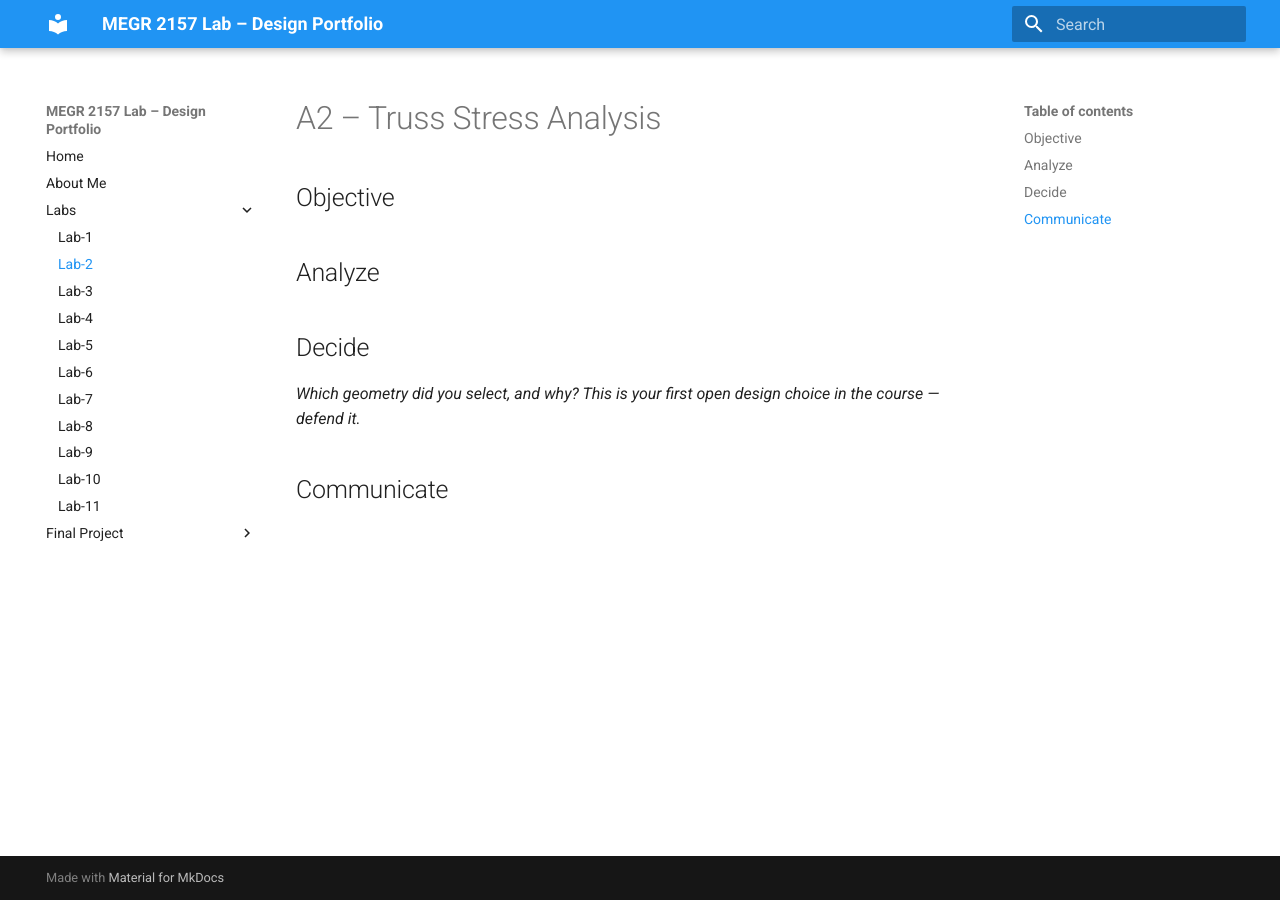
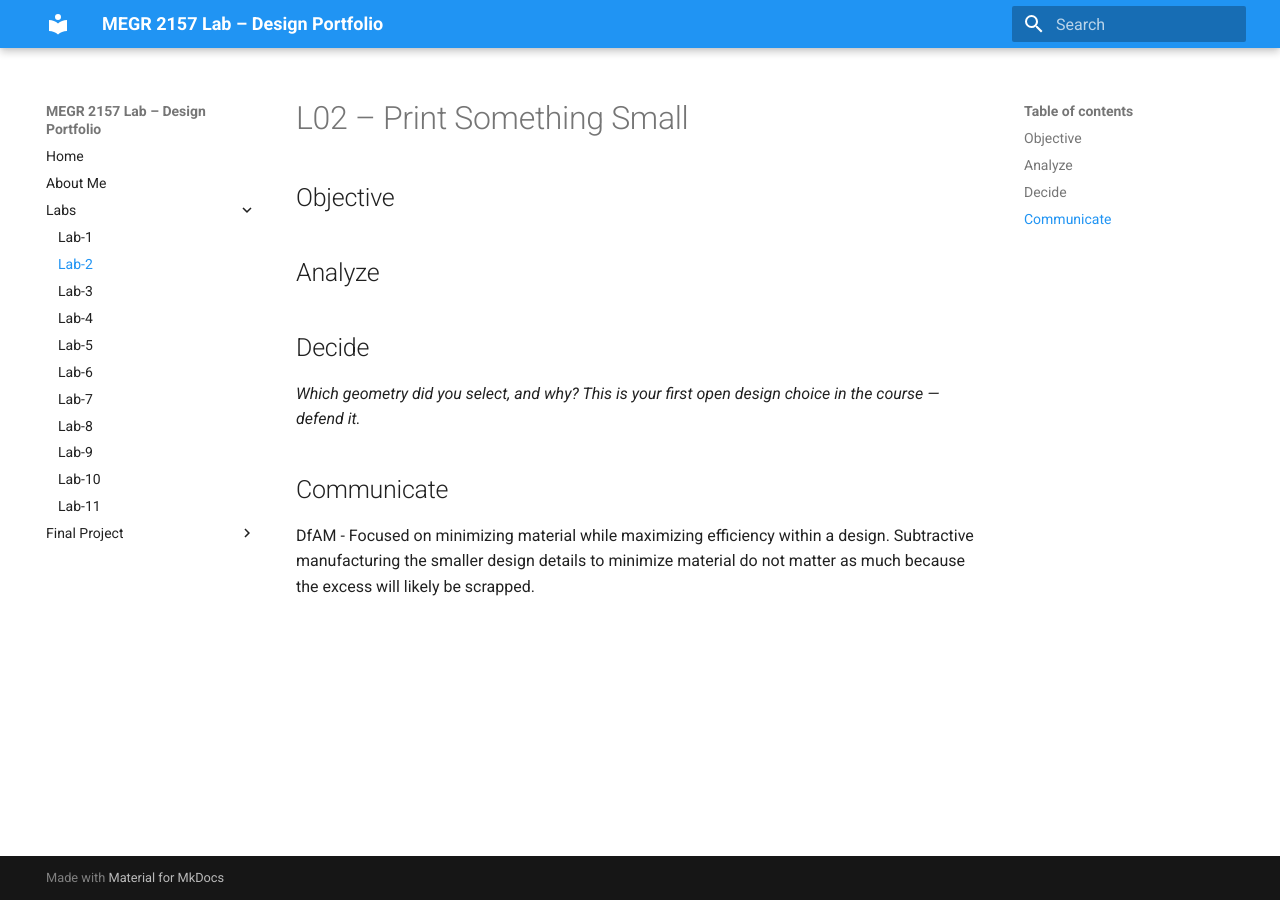
Before and after one commit to mgrego35/Morgan-Gregory-Lab-Portfolio, an MkDocs documentation site: the page built from docs/Labs/L02/index.md, in a window 1280 px wide. Built offline with MkDocs 1.6.1 and Material for MkDocs 9.7.7, drawn with Linux system fonts in a browser that asks for light colours.

Commit message:
Update index.md

```diff
--- a/docs/Labs/L02/index.md
+++ b/docs/Labs/L02/index.md
@@ -1,4 +1,4 @@
-# A2 – Truss Stress Analysis
+# L02 – Print Something Small
 
 ## Objective
 
@@ -10,3 +10,5 @@
 _Which geometry did you select, and why? This is your first open design choice in the course — defend it._
 
 ## Communicate
+
+DfAM - Focused on minimizing material while maximizing efficiency within a design. Subtractive manufacturing the smaller design details to minimize material do not matter as much because the excess will likely be scrapped.
```
